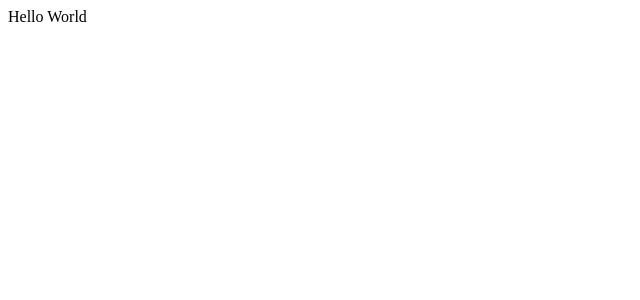
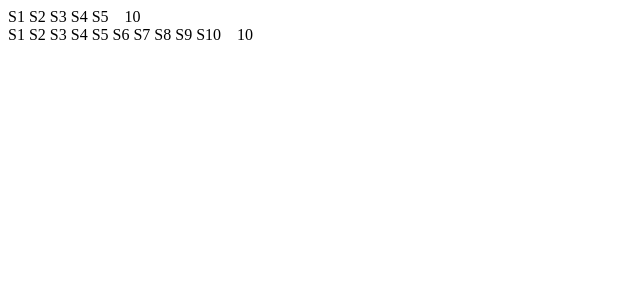
Before and after one commit to Azizalfauzi/use-popcorn-app, a React (Create React App) app: page / in a window 1280 px wide. Shown: the top 300 px of the page, without its empty margins (0-640 px from the left). Built offline with nearby package versions, Linux system fonts and the light colour scheme.

Commit message:
Creating inline css in Star Rating and creating max length and default in StarRating

```diff
--- a/src/StarRating.js
+++ b/src/StarRating.js
@@ -1,3 +1,28 @@
-export default function StarRating() {
-  return <div>Hello World</div>;
+const containerStyle = {
+  display: "flex",
+  alignItems: "center",
+  gap: "16px",
+};
+
+const starContainerStyle = {
+  display: "flex",
+  gap: "4px",
+};
+
+const textStyle = {
+  lineHeight: "1",
+  margin: "0",
+};
+
+export default function StarRating({ maxRating = 5 }) {
+  return (
+    <div style={containerStyle}>
+      <div style={starContainerStyle}>
+        {Array.from({ length: maxRating }, (_, i) => (
+          <span>S{i + 1}</span>
+        ))}
+      </div>
+      <p style={textStyle}>10</p>
+    </div>
+  );
 }
--- a/src/index.js
+++ b/src/index.js
@@ -8,6 +8,7 @@
 root.render(
   <React.StrictMode>
     {/* <App /> */}
-    <StarRating />
+    <StarRating maxRating={5} />
+    <StarRating maxRating={10} />
   </React.StrictMode>
 );
```
